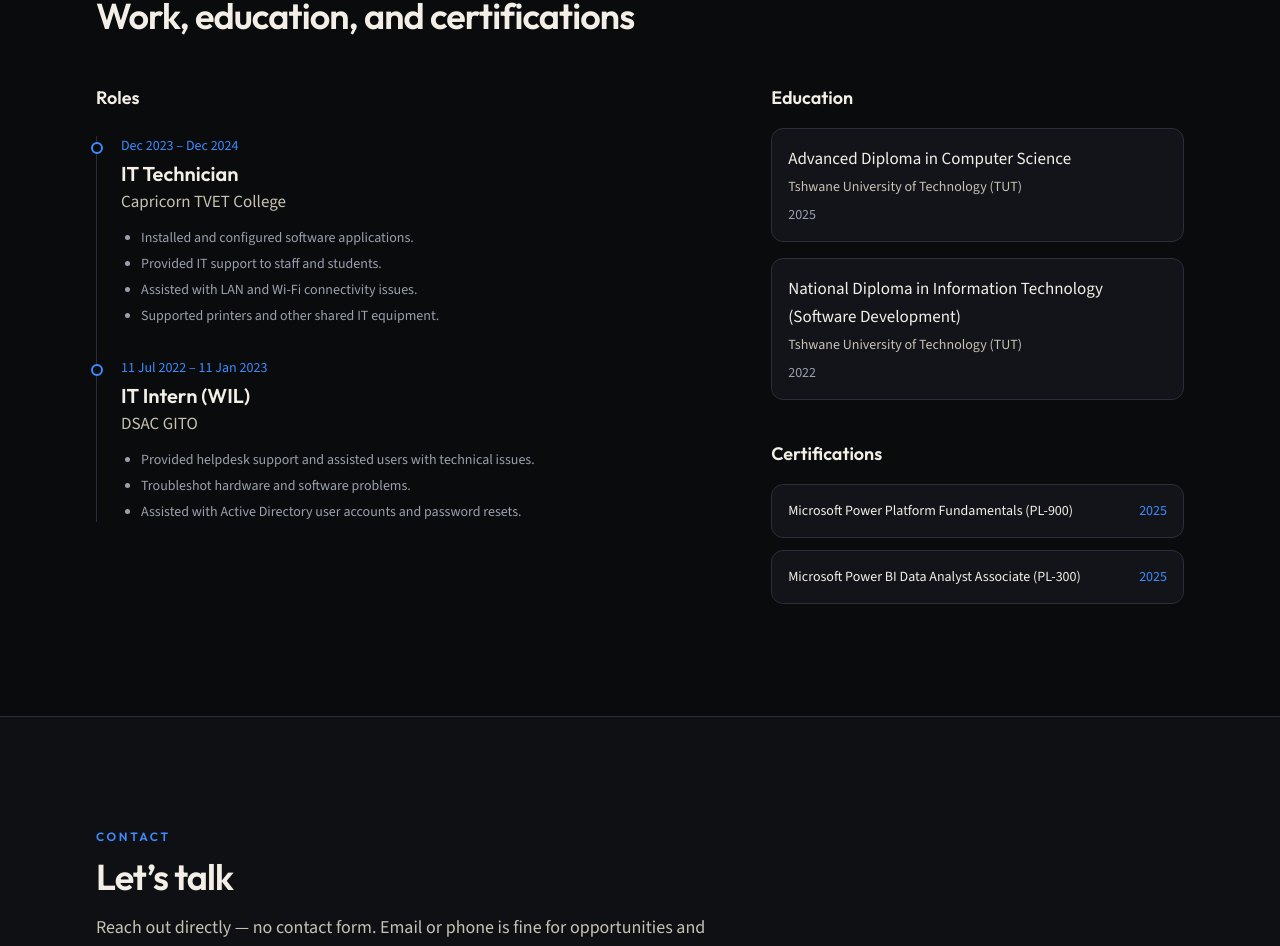
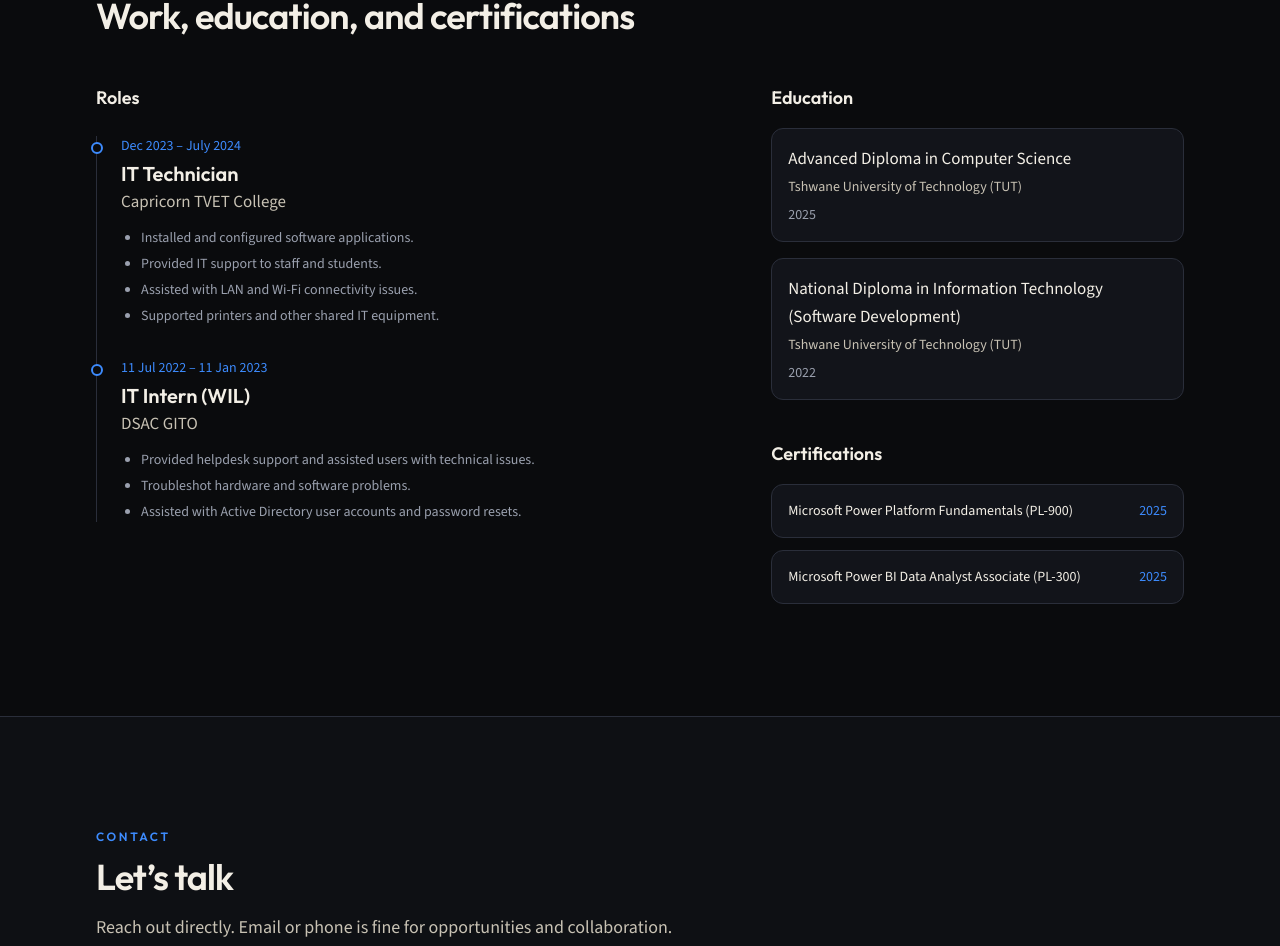
Before and after one commit to Kimollo/portfolio, a React (Vite) app: page / in a window 1280 px wide. Shown: the part 3864-4810 px from the top of the page. Built offline with nearby package versions, Linux system fonts and the light colour scheme.

Commit message:
Fix Capricorn dates and contact copy
Capricorn TVET ends July 2024; drop “no contact form” from Contact.

```diff
--- a/src/data/experience.ts
+++ b/src/data/experience.ts
@@ -4,7 +4,7 @@
   {
     title: 'IT Technician',
     organization: 'Capricorn TVET College',
-    dates: 'Dec 2023 – Dec 2024',
+    dates: 'Dec 2023 – July 2024',
     bullets: [
       'Installed and configured software applications.',
       'Provided IT support to staff and students.',
--- a/src/sections/Contact.tsx
+++ b/src/sections/Contact.tsx
@@ -48,7 +48,7 @@
         <SectionHeading
           eyebrow="Contact"
           title="Let’s talk"
-          description="Reach out directly — no contact form. Email or phone is fine for opportunities and collaboration."
+          description="Reach out directly. Email or phone is fine for opportunities and collaboration."
         />
         <h3 id="contact-heading" className="sr-only">
           Contact details
```
